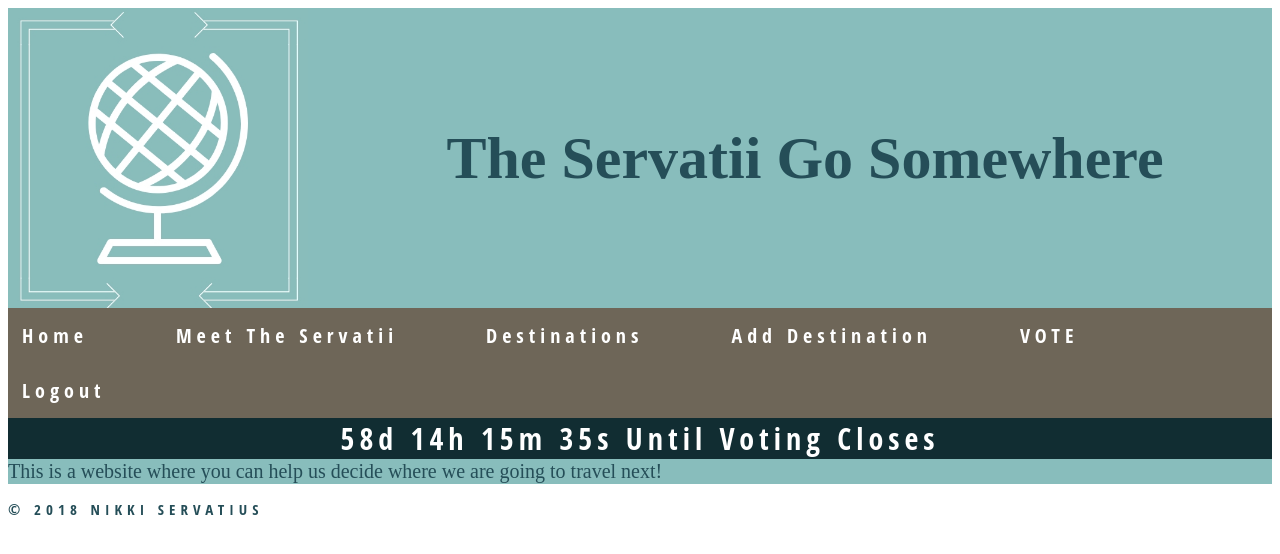
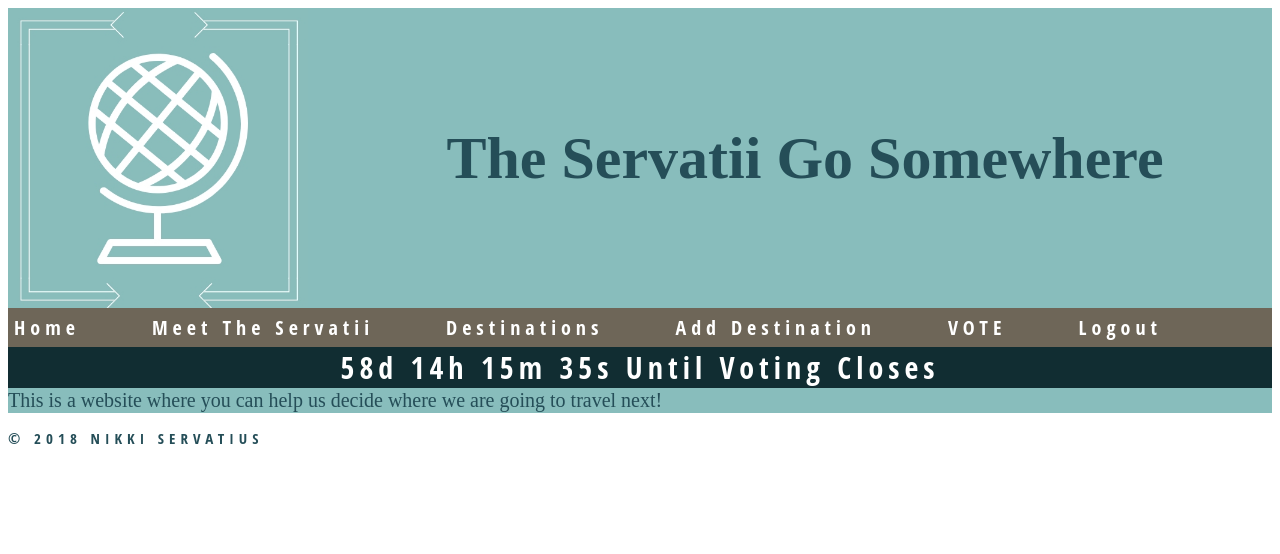
Before and after one commit to nikkiservatius/theservatiigosomewhere, a PHP site: page /Home.php in a window 1280 px wide. Shown: the top 554 px of the page. Run offline with PHP 8.4, Linux system fonts and the light colour scheme; data that the repository does not hold is empty.

Commit message:
its a new day ugh

```diff
--- a/traveler.css
+++ b/traveler.css
@@ -80,7 +80,7 @@ li a {
     display: block;
     color: white;
     text-align: left;
-    padding: 14px;
+    padding: 6px;
     text-decoration: none;
 }
 
```
